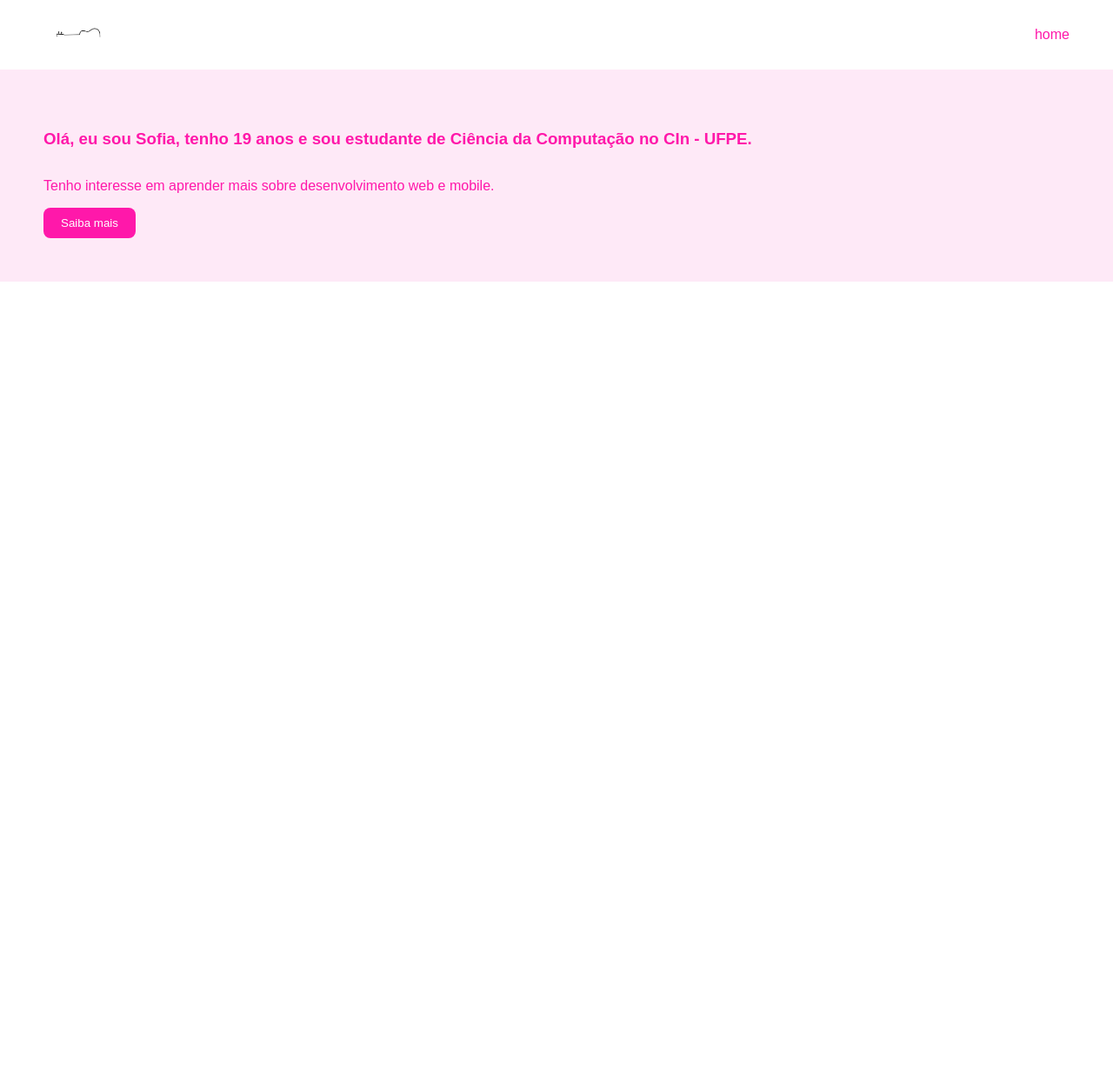
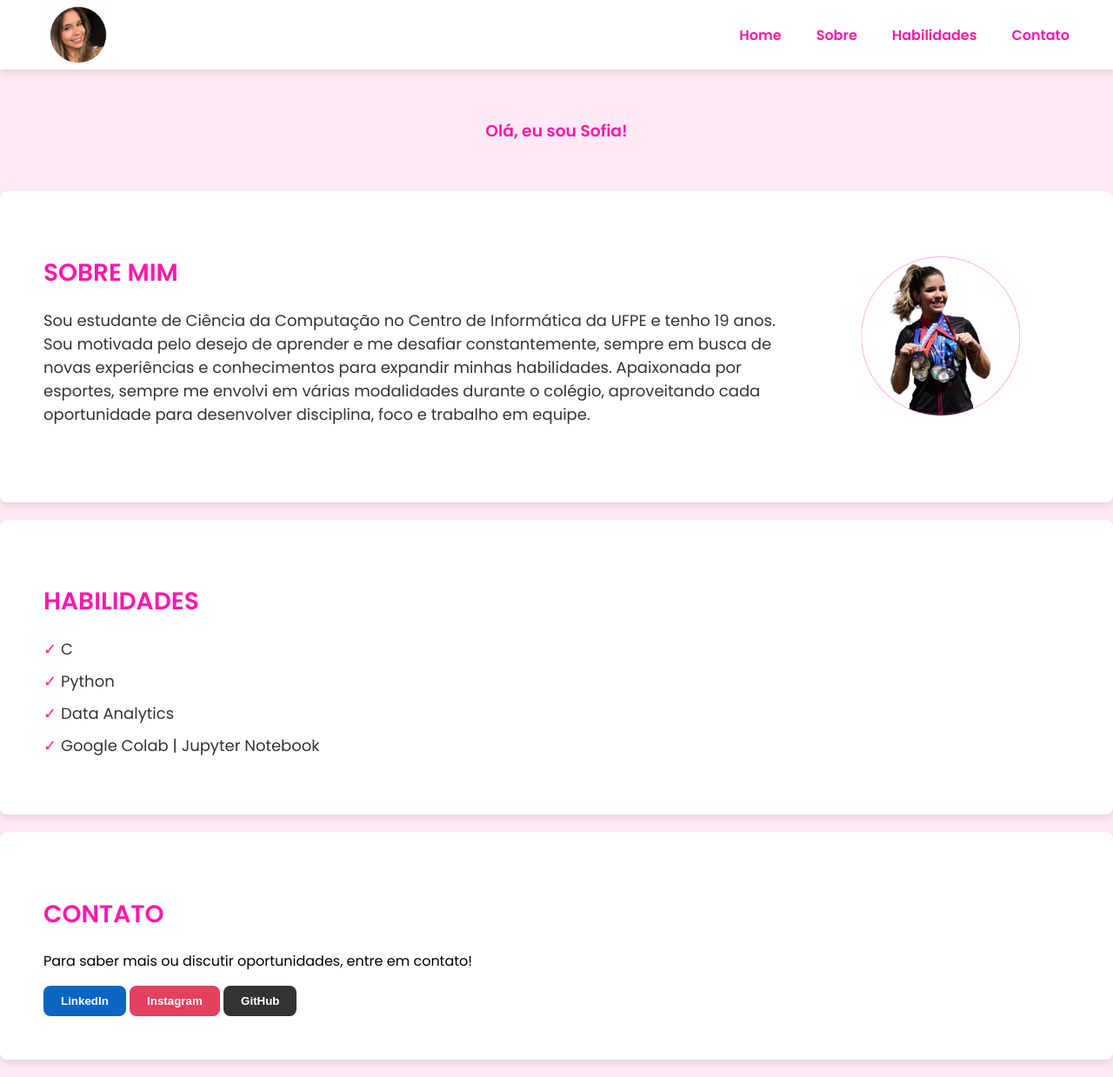
Before and after one commit to sofiaremides/site_pessoal, a plain HTML site: page index.html in a window 1280 px wide. Shown: the whole page at 87% size. Before the commit the page ends 800 px from the top, so only its background shows below. Drawn offline with Linux system fonts and the light colour scheme.

Commit message:
Site de Sofia

```diff
--- a/index.html
+++ b/index.html
@@ -4,36 +4,87 @@
     <meta charset="UTF-8">
     <meta name="viewport" content="width=device-width, initial-scale=1.0">
     <link rel="stylesheet" href="./style.css"/>
-    <title>Sofia</title>
+    <link href="https://fonts.googleapis.com/css2?family=Poppins:wght@300;400;600&display=swap" rel="stylesheet">
+    <title>Sobre Sofia</title>
 </head>
 
 <body>
     <nav class="navbar">
-
-        <img id="logo" src="./imagens/0c12dd224407af7a347912d65f52ffda.jpg" alt="logo"/>
-
+        <img id="logo" src=".\imagens\Logo.png" alt="logo"/>
         <div class="links">
-            <a class="link" href="">home</a>
+            <a class="link" href="#home">Home</a>
+            <a class="link" href="#about">Sobre</a>
+            <a class="link" href="#skills">Habilidades</a>
+            <a class="link" href="#contact">Contato</a>
         </div>
-
     </nav>
 
-    <section class="main">
+    <!-- Home -->
+    <section id="home" class="main">
         <div class="text">
             <h3>
-                Olá, eu sou Sofia, tenho 19 anos e sou estudante de Ciência da Computação no CIn - UFPE.
+                Olá, eu sou Sofia!
             </h3>
-            <p>
-                Tenho interesse em aprender mais sobre desenvolvimento web e mobile.
-            </p>
-            <a href="https://github.com/sofiaremides">
-                <button>
-                    Saiba mais
-                </button>
+        </div>
+    </section>
+
+    <!-- : Sobre -->
+<section id="about">
+    <div class="texto">
+        <h2>Sobre Mim</h2>
+        <p>
+            Sou estudante de Ciência da Computação no Centro de Informática da UFPE e tenho 19 anos.
+            <br> Sou motivada pelo desejo de aprender e me desafiar constantemente, sempre em busca de novas experiências e conhecimentos para expandir minhas habilidades. Apaixonada por esportes, sempre me envolvi em várias modalidades durante o colégio, aproveitando cada oportunidade para desenvolver disciplina, foco e trabalho em equipe.
+        </p>
+    </div>
+    <img id="foto" src=".\imagens\sofia.png" alt="foto"/>
+</section>
+
+
+    <!-- Habilidades -->
+    <section id="skills">
+        <h2>
+            Habilidades
+        </h2>
+
+        <ul>
+            <li>
+                C
+            </li>
+            <li>
+                Python
+            </li>
+            <li>
+                Data Analytics
+            </li>
+            <li>
+                Google Colab | Jupyter Notebook
+            </li>
+        </ul>
+    </section>
+
+
+
+    <section id="contact">
+        <h2>Contato</h2>
+        <p>Para saber mais ou discutir oportunidades, entre em contato!</p>
+
+        <!-- Botões de redes sociais -->
+        <div class="social-buttons">
+            <a href="https://www.linkedin.com/in/sofiaremides" target="_blank">
+                <button class="linkedin">LinkedIn</button>
+            </a>
+            <a href="https://www.instagram.com/sofiaremides" target="_blank">
+                <button class="instagram">Instagram</button>
+            </a>
+            <a href="https://github.com/sofiaremides" target="_blank">
+                <button class="github">GitHub</button>
             </a>
 
         </div>
 
     </section>
+
+
 </body>
 </html>
--- a/style.css
+++ b/style.css
@@ -1,6 +1,7 @@
 body {
-    font-family: 'Montserrat', sans-serif;
+    font-family: 'Poppins', sans-serif;
     margin: 0;
+    background-color: rgba(254, 216, 241, 0.55);
 }
 
 .navbar {
@@ -8,35 +9,48 @@ body {
     flex-direction: row;
     padding: 0 50px;
     justify-content: space-between;
+    background-color: white;
+    box-shadow: 0px 4px 8px rgba(0, 0, 0, 0.1);
+    position: sticky;
+    top: 0;
+    z-index: 1000;
 }
 
 #logo {
     width: 10vh;
 }
 
-.main {
-    display: flex;
-    background-color: rgba(254, 216, 241, 0.551);
-
-}
-
 .links {
     display: flex;
     gap: 40px;
     align-items: center;
+}
 
-    a {
-        text-decoration: none;
-        color: rgb(255, 24, 170);
-    }
+.links a {
+    text-decoration: none;
+    color: rgb(255, 24, 170);
+    font-weight: bold;
+    transition: color 0.3s ease;
+}
+
+.links a:hover {
+    color: rgba(255, 24, 170, 0.7);
+}
+
+.main {
+    display: flex;
+    align-items: center;
+    justify-content: center;
+    padding: 10px;
+    min-height: 10vh
 }
 
 .text {
     display: flex;
     flex-direction: column;
-    margin: 50px;
     justify-content: center;
     color: rgb(255, 24, 170);
+    max-width: 600px;
 }
 
 button {
@@ -45,4 +59,120 @@ button {
     background-color: rgb(255, 24, 170);
     border-radius: 8px;
     color: white;
+    cursor: pointer;
+    font-weight: bold;
+    transition: background-color 0.3s ease;
 }
+
+button:hover {
+    background-color: rgba(255, 24, 170, 0.8);
+}
+
+section {
+    padding: 50px;
+    margin: 20px 0;
+}
+
+#about, #skills, #contact {
+    background-color: white;
+    padding: 50px;
+    border-radius: 8px;
+    box-shadow: 0px 4px 8px rgba(0, 0, 0, 0.1);
+}
+
+h2 {
+    color: rgb(255, 24, 170);
+    font-size: 28px;
+    margin-bottom: 20px;
+    text-transform: uppercase;
+}
+
+#skills ul {
+    list-style-type: none;
+    padding: 0;
+}
+
+.texto {
+    font-size: 18px;
+    color: #333;
+    margin-bottom: 20px;
+}
+
+#skills li {
+    font-size: 18px;
+    color: #333;
+    margin-bottom: 10px;
+    padding-left: 20px;
+    position: relative;
+}
+
+#skills li::before {
+    content: '✓';
+    position: absolute;
+    left: 0;
+    color: rgb(255, 24, 170);
+}
+
+#about {
+    display: flex;
+    align-items: center;
+    justify-content: space-between;
+    padding: 50px;
+    background-color: white;
+    border-radius: 8px;
+    box-shadow: 0px 4px 8px rgba(0, 0, 0, 0.1);
+}
+
+#about .text {
+    flex: 1;
+    text-align: left;
+}
+
+#foto {
+    width: 300px;
+    height: auto;
+    margin-left: 20px;
+}
+
+
+
+
+.social-buttons a {
+    text-decoration: none;
+    outline: none;
+}
+
+button {
+    padding: 10px 20px;
+    border: none;
+    border-radius: 8px;
+    color: white;
+    font-weight: 600;
+    cursor: pointer;
+    transition: background-color 0.3s ease;
+}
+
+/* Estilo individual para cada botão */
+button.linkedin {
+    background-color: #0A66C2;
+}
+
+button.linkedin:hover {
+    background-color: #084a96;
+}
+
+button.instagram {
+    background-color: #E4405F;
+}
+
+button.instagram:hover {
+    background-color: #bf2045;
+}
+
+button.github {
+    background-color: rgba(0, 0, 0, 0.8);
+}
+
+button.github:hover {
+    background-color: rgba(0, 0, 0, 0.8);
+}
```
Also changed, not shown: imagens/A00DAF85-8082-4FAE-9586-AA452CB58540.jpg (deleted), imagens/Logo.png (added), imagens/sofia.png (added).
